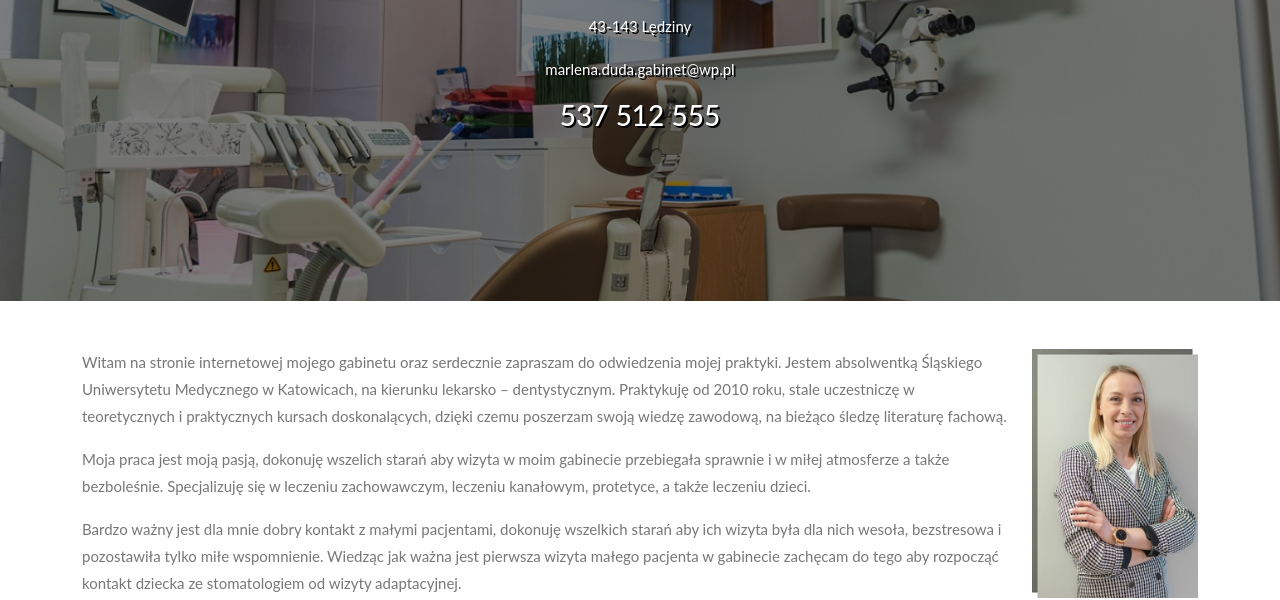
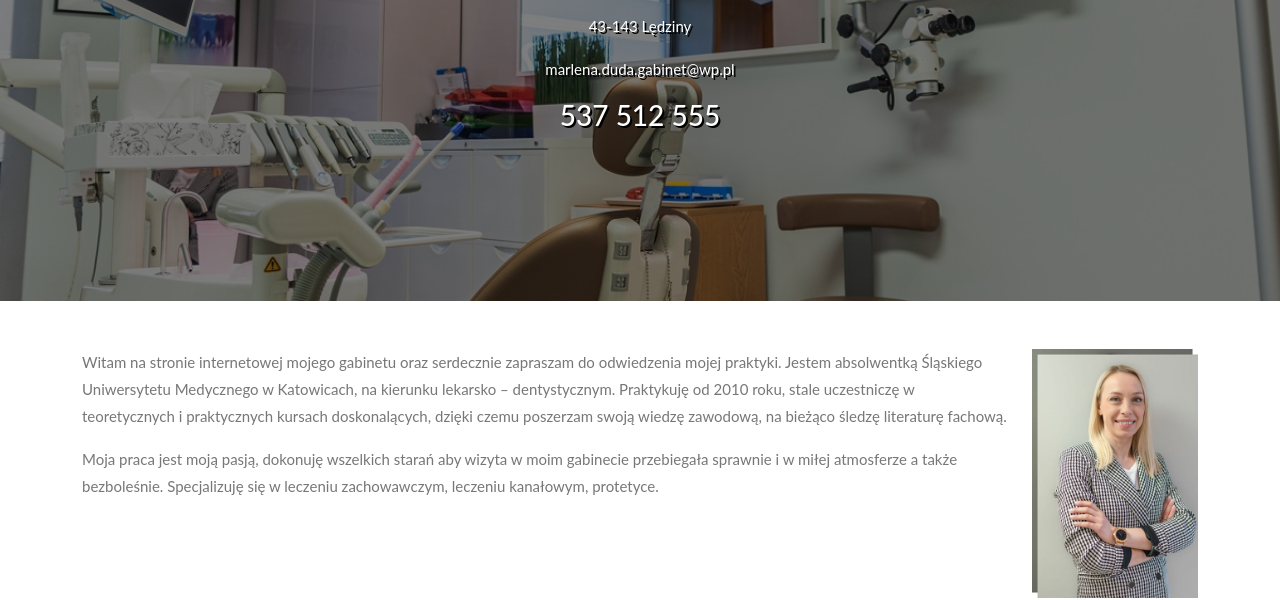
Before and after one commit to dentystaduda/dentystaduda.github.io, a plain HTML site: page index.html in a window 1280 px wide. Shown: the part 354-954 px from the top of the page. Drawn offline with nearby package versions, Linux system fonts and the light colour scheme.

Commit message:
20230313 description

```diff
--- a/index.html
+++ b/index.html
@@ -62,17 +62,11 @@
                 dzięki czemu poszerzam swoją wiedzę zawodową, na bieżąco śledzę
                 literaturę fachową.</p>
 
-            <p>Moja praca jest moją pasją, dokonuję wszelich starań aby
+            <p>Moja praca jest moją pasją, dokonuję wszelkich starań aby
                 wizyta w moim gabinecie przebiegała sprawnie i w miłej atmosferze a
                 także bezboleśnie. Specjalizuję się w leczeniu zachowawczym,
-                leczeniu kanałowym, protetyce, a także leczeniu dzieci.</p>
+                leczeniu kanałowym, protetyce.</p>
 
-            <p>Bardzo ważny jest dla mnie dobry kontakt z małymi pacjentami,
-                dokonuję wszelkich starań aby ich wizyta była dla nich wesoła,
-                bezstresowa i pozostawiła tylko miłe wspomnienie. Wiedząc jak ważna
-                jest pierwsza wizyta małego pacjenta w gabinecie zachęcam do tego
-                aby rozpocząć kontakt dziecka ze stomatologiem od wizyty
-                adaptacyjnej.</p>
         </div>
         <div class="col-md-2">
             <img src="images/marlena.jpg" class="img-fluid" alt="Marlena Duda"/>
@@ -98,7 +92,7 @@
                 periodontologia. Chętnie pracuję z małymi Pacjentami. Na pierwszym miejscu stawiając dobro oraz komfort
                 Pacjenta.</br>
                 W moim zawodzie za najważniejsze uważam to aby nowoczesne osiągnięcia medycyny spotkały się z potrzebami
-                i oczekiwaniami Pacjenta.</br>
+                i oczekiwaniami Pacjenta. Chętnie pracuję z małymi Pacjentami.</br>
                 Wolny czas poświęcam na jazdę konną, gotowanie i dobrą książkę.</p>
         </div>
     </div>
```
